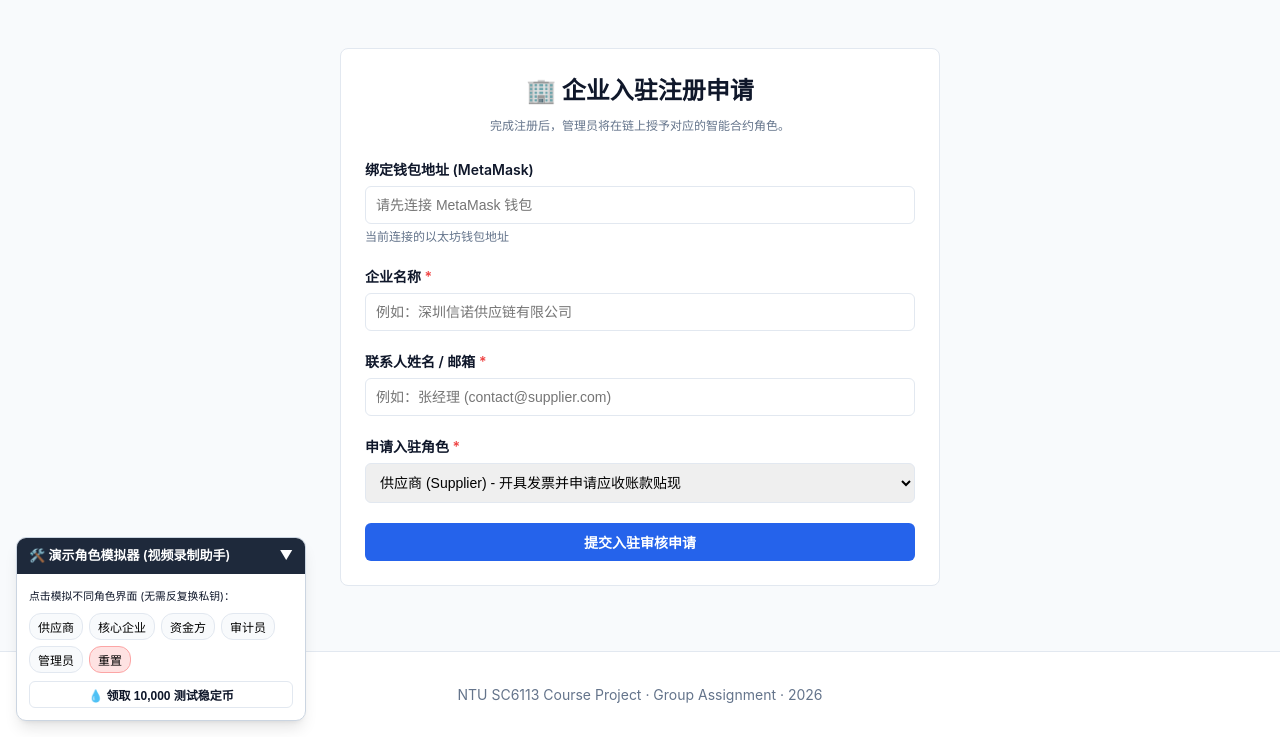
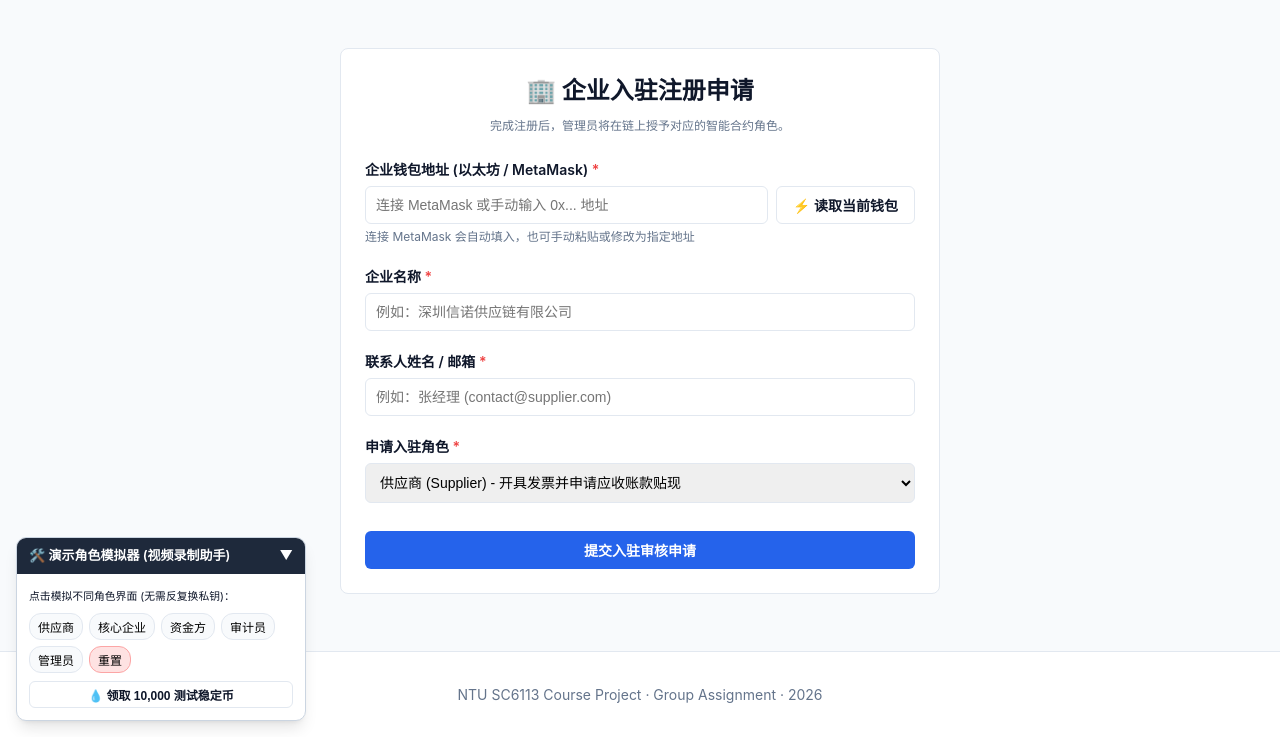
Before and after one commit to schow9527/supply-chain-finance-dapp, a Flask app: page /register in a window 1280 px wide. Shown: the part 63-800 px from the top of the page. Run offline with Flask 3, Linux system fonts and the light colour scheme; some libraries are stand-ins or nearby versions.

Commit message:
fix(frontend): auto-fill wallet address on connect and allow editing in register page

```diff
--- a/frontend/static/js/web3-provider.js
+++ b/frontend/static/js/web3-provider.js
@@ -177,6 +177,12 @@ function updateUI() {
     const acc = window.DAppState.account;
     const role = window.DAppState.role;
 
+    // Auto-fill wallet input on registration page if exists
+    const walletInput = document.getElementById("wallet-address-input");
+    if (walletInput && acc) {
+        walletInput.value = acc;
+    }
+
     const connectBtn = document.getElementById("connect-wallet-btn");
     if (connectBtn) {
         if (acc) {
@@ -205,6 +211,11 @@ function updateUI() {
                 netBadge.className = "badge badge-warning";
             }
         }).catch(() => {});
+    }
+
+    // Broadcast account changed to all listening views
+    if (typeof window !== "undefined") {
+        window.dispatchEvent(new CustomEvent("walletAccountChanged", { detail: { account: acc, role: role } }));
     }
 }
 
--- a/frontend/templates/register.html
+++ b/frontend/templates/register.html
@@ -10,13 +10,16 @@
             完成注册后，管理员将在链上授予对应的智能合约角色。
         </p>
 
-        <div id="reg-status-banner" class="hidden" style="margin-bottom:1rem; padding:0.75rem; border-radius:6px;"></div>
+        <div id="reg-status-banner" class="hidden" style="margin-bottom:1.25rem; padding:0.75rem 1rem; border-radius:6px; font-size:0.875rem;"></div>
 
         <form id="register-form" onsubmit="handleRegister(event)">
             <div class="form-group">
-                <label>绑定钱包地址 (MetaMask)</label>
-                <input type="text" id="wallet-address-input" class="form-control" readonly placeholder="请先连接 MetaMask 钱包">
-                <div class="form-hint">当前连接的以太坊钱包地址</div>
+                <label>企业钱包地址 (以太坊 / MetaMask) <span style="color:var(--danger)">*</span></label>
+                <div style="display:flex; gap:0.5rem;">
+                    <input type="text" id="wallet-address-input" class="form-control" placeholder="连接 MetaMask 或手动输入 0x... 地址" pattern="^0x[a-fA-F0-9]{40}$" required>
+                    <button type="button" class="btn btn-outline" style="white-space:nowrap;" onclick="fillCurrentWallet()">⚡ 读取当前钱包</button>
+                </div>
+                <div class="form-hint">连接 MetaMask 会自动填入，也可手动粘贴或修改为指定地址</div>
             </div>
 
             <div class="form-group">
@@ -34,11 +37,11 @@
                 <select id="role-select" class="form-control" required>
                     <option value="SUPPLIER">供应商 (Supplier) - 开具发票并申请应收账款贴现</option>
                     <option value="CORE_ENTERPRISE">核心企业 (Core Enterprise) - 采购大厂核验应付与到期清算</option>
-                    <option value="FINANCIER">资金方 (Financier) - 商业银行或保理机构提供资金</option>
+                    <option value="FINANCIER">资金方 (Financier) - 商业银行或保理机构提供流动性资金</option>
                 </select>
             </div>
 
-            <button type="submit" id="submit-reg-btn" class="btn btn-primary" style="width:100%;">提交入驻审核申请</button>
+            <button type="submit" id="submit-reg-btn" class="btn btn-primary" style="width:100%; margin-top:0.5rem;">提交入驻审核申请</button>
         </form>
     </div>
 </main>
@@ -46,59 +49,108 @@
 
 {% block scripts %}
 <script>
-async function checkMyRegistration() {
-    if (!window.DAppState.account) return;
-    document.getElementById("wallet-address-input").value = window.DAppState.account;
+// Auto-fill and check registration
+async function syncWalletAddress(account) {
+    if (!account) return;
+    const input = document.getElementById("wallet-address-input");
+    if (input) {
+        input.value = account;
+    }
+    await checkMyRegistration(account);
+}
+
+async function fillCurrentWallet() {
+    if (window.DAppState.account) {
+        await syncWalletAddress(window.DAppState.account);
+        UIFeedback.showToast("已自动填入当前连接的钱包地址！", "success");
+    } else {
+        UIFeedback.showToast("正在连接 MetaMask...", "info");
+        await connectWallet();
+        if (window.DAppState.account) {
+            await syncWalletAddress(window.DAppState.account);
+        }
+    }
+}
+
+async function checkMyRegistration(addressToCheck) {
+    const acc = addressToCheck || document.getElementById("wallet-address-input").value.trim() || window.DAppState.account;
+    if (!acc) return;
 
     try {
-        const me = await window.DAppState.apiClient.getMe(window.DAppState.account);
+        const me = await window.DAppState.apiClient.getMe(acc);
         const banner = document.getElementById("reg-status-banner");
-        if (me && me.status) {
+        const btn = document.getElementById("submit-reg-btn");
+        if (me && me.status && me.status !== "NONE") {
             banner.classList.remove("hidden");
             if (me.status === "PENDING") {
                 banner.style.background = "#fef3c7";
                 banner.style.color = "#b45309";
-                banner.innerHTML = `<strong>审核状态：</strong>已提交申请，正在等待平台管理员链上授权...`;
-                document.getElementById("submit-reg-btn").disabled = true;
-                document.getElementById("submit-reg-btn").innerText = "审核处理中...";
+                banner.innerHTML = `⏳ <strong>审核状态：待审核</strong><br>已提交申请，正在等待平台管理员在区块链上授权角色...`;
+                btn.disabled = true;
+                btn.innerText = "审核处理中 (不可重复提交)";
             } else if (me.status === "APPROVED") {
                 banner.style.background = "#d1fae5";
                 banner.style.color = "#065f46";
-                banner.innerHTML = `<strong>已核准：</strong>企业已通过审核，当前角色：<b>${window.AppConfig.ROLE_LABELS[me.role] || me.role}</b>`;
+                banner.innerHTML = `✅ <strong>审核状态：已核准</strong><br>企业已成功通过审核，当前链上角色：<b>${window.AppConfig.ROLE_LABELS[me.role] || me.role}</b>`;
+                btn.disabled = true;
+                btn.innerText = "已完成入驻";
             } else if (me.status === "REJECTED") {
                 banner.style.background = "#fee2e2";
                 banner.style.color = "#991b1b";
-                banner.innerHTML = `<strong>已被驳回：</strong>原因：${me.reject_reason || "未注明"}。可修改后重新提交。`;
+                banner.innerHTML = `❌ <strong>审核状态：已驳回</strong><br>原因：${me.reject_reason || "未注明"}。可修改资料后重新提交。`;
+                btn.disabled = false;
+                btn.innerText = "重新提交申请";
             }
+        } else {
+            banner.classList.add("hidden");
+            btn.disabled = false;
+            btn.innerText = "提交入驻审核申请";
         }
     } catch (_) {}
 }
 
 async function handleRegister(e) {
     e.preventDefault();
-    if (!window.DAppState.account) {
-        UIFeedback.showToast("请先在右上角连接 MetaMask 钱包！", "warning");
+    const walletAddr = document.getElementById("wallet-address-input").value.trim();
+    if (!walletAddr) {
+        UIFeedback.showToast("请填写或点击读取钱包地址！", "warning");
         return;
     }
 
     const payload = {
-        wallet_address: window.DAppState.account,
+        wallet_address: walletAddr,
         enterprise_name: document.getElementById("enterprise-name-input").value.trim(),
         contact_person: document.getElementById("contact-person-input").value.trim(),
         role_applied: document.getElementById("role-select").value
     };
 
     try {
-        const res = await window.DAppState.apiClient.registerEnterprise(payload);
+        await window.DAppState.apiClient.registerEnterprise(payload);
         UIFeedback.showToast("企业入驻申请已成功提交，请等待管理员审核！", "success");
-        await checkMyRegistration();
+        await checkMyRegistration(walletAddr);
     } catch (err) {
         UIFeedback.showToast(err.message || "提交失败", "error");
     }
 }
 
+// Listen to wallet connect / switch events
+window.addEventListener("walletAccountChanged", (e) => {
+    if (e.detail && e.detail.account) {
+        syncWalletAddress(e.detail.account);
+    }
+});
+
 document.addEventListener("DOMContentLoaded", () => {
-    setTimeout(checkMyRegistration, 600);
+    // Check if account already ready
+    if (window.DAppState && window.DAppState.account) {
+        syncWalletAddress(window.DAppState.account);
+    } else {
+        setTimeout(() => {
+            if (window.DAppState && window.DAppState.account) {
+                syncWalletAddress(window.DAppState.account);
+            }
+        }, 500);
+    }
 });
 </script>
 {% endblock %}
```
